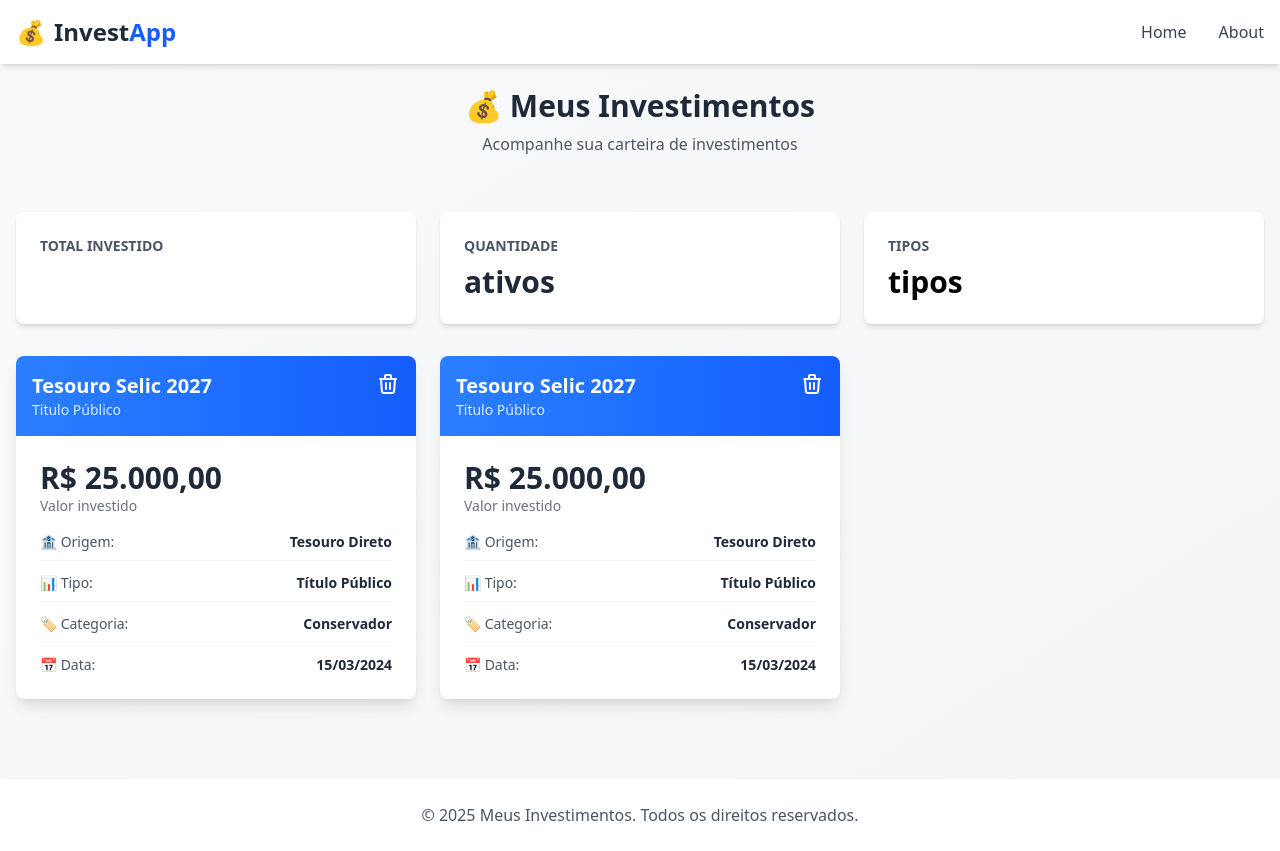
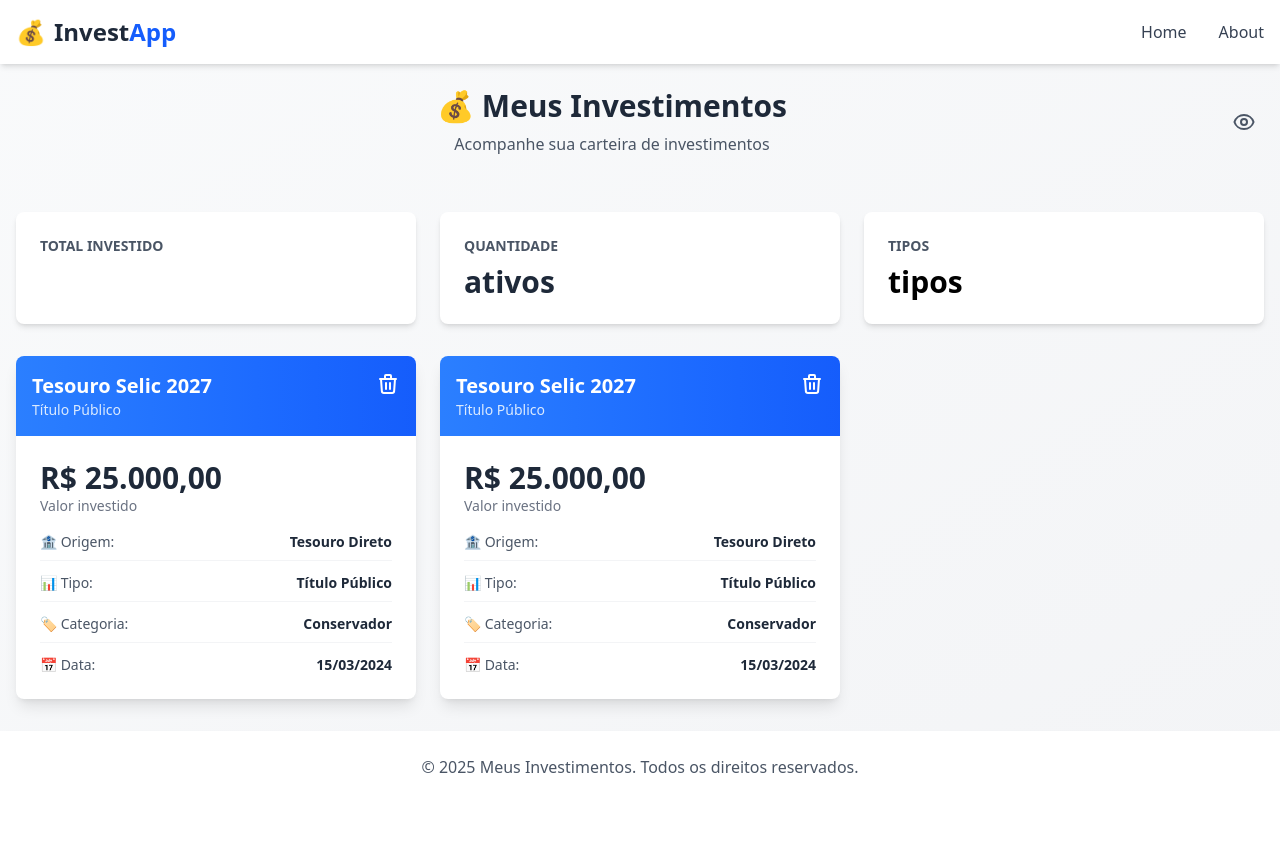
Before and after one commit to luizchaves/pw2-2025-2, a Next.js app in the folder classroom/packages/nextjs/invest-app/: page / in a window 1280 px wide. After the commit the page ends 803 px from the top, so only its background shows below. Built offline with nearby package versions, Linux system fonts and the light colour scheme.

Commit message:
feat: Enhance layout structure and add eye toggle functionality for investment visibility

```diff
--- a/classroom/packages/nextjs/invest-app/app/layout.tsx
+++ b/classroom/packages/nextjs/invest-app/app/layout.tsx
@@ -26,10 +26,18 @@ export default function RootLayout({
   return (
     <html lang="en">
       <body
-        className={`${geistSans.variable} ${geistMono.variable} antialiased bg-linear-to-br from-gray-50 to-gray-100 min-h-screen`}
+        className={`${geistSans.variable} ${geistMono.variable} antialiased bg-linear-to-br from-gray-50 to-gray-100 min-h-screen flex flex-col`}
       >
         <NavBar />
-        {children}
+
+        <main className="flex-1">{children}</main>
+
+        {/* Footer */}
+        <footer className="bg-white shadow-md">
+          <div className="container mx-auto px-4 py-6 text-center text-gray-600">
+            <p>&copy; 2025 Meus Investimentos. Todos os direitos reservados.</p>
+          </div>
+        </footer>
       </body>
     </html>
   );
--- a/classroom/packages/nextjs/invest-app/app/page.tsx
+++ b/classroom/packages/nextjs/invest-app/app/page.tsx
@@ -1,6 +1,48 @@
+'use client';
+
+import { useState } from 'react';
 import { InvestmentCard } from '@/components/InvestmentCard';
 
+const IconEye = () => (
+  <svg
+    className="w-6 h-6 text-gray-600 hover:text-blue-600 transition-colors"
+    fill="none"
+    stroke="currentColor"
+    viewBox="0 0 24 24"
+    strokeWidth={2}
+  >
+    <path
+      strokeLinecap="round"
+      strokeLinejoin="round"
+      d="M15 12a3 3 0 11-6 0 3 3 0 016 0z"
+    />
+    <path
+      strokeLinecap="round"
+      strokeLinejoin="round"
+      d="M2.458 12C3.732 7.943 7.523 5 12 5c4.478 0 8.268 2.943 9.542 7-1.274 4.057-5.064 7-9.542 7-4.477 0-8.268-2.943-9.542-7z"
+    />
+  </svg>
+);
+
+const IconEyeOff = () => (
+  <svg
+    className="w-6 h-6 text-gray-600 hover:text-blue-600 transition-colors"
+    fill="none"
+    stroke="currentColor"
+    viewBox="0 0 24 24"
+    strokeWidth={2}
+  >
+    <path
+      strokeLinecap="round"
+      strokeLinejoin="round"
+      d="M3.98 8.223A10.477 10.477 0 001.934 12C3.226 16.338 7.244 19.5 12 19.5c.993 0 1.953-.138 2.863-.395M6.228 6.228A10.45 10.45 0 0112 4.5c4.756 0 8.773 3.162 10.065 7.498a10.523 10.523 0 01-4.293 5.774M6.228 6.228L3 3m3.228 3.228l3.65 3.65m7.894 7.894L21 21m-3.228-3.228l-3.65-3.65m0 0a3 3 0 10-4.243-4.243m4.242 4.242L9.88 9.88"
+    />
+  </svg>
+);
+
 export default function Home() {
+  const [isEyeOpen, setIsEyeOpen] = useState(true);
+
   const investments = [
     {
       id: 'a3f5e8c7-2d4b-4a9e-8f1c-5b3d7e9a2c1f',
@@ -26,9 +68,12 @@ export default function Home() {
 
   return (
     <>
+      <div className="flex flex-col">
         {/* Header */}
         <header>
-        <div className="container mx-auto px-4 py-6 text-center">
+          <div className="container mx-auto px-4 py-6">
+            <div className="flex items-center justify-between">
+              <div className="text-center flex-1">
                 <h1 className="text-3xl font-bold text-gray-800">
                   <span className="text-blue-600">💰</span> Meus Investimentos
                 </h1>
@@ -36,8 +81,16 @@ export default function Home() {
                   Acompanhe sua carteira de investimentos
                 </p>
               </div>
-      </header>
-
+              <button
+                onClick={() => setIsEyeOpen(!isEyeOpen)}
+                className="hover:scale-110 transition-transform cursor-pointer ml-4 p-2"
+                aria-label="Toggle visibility"
+              >
+                {isEyeOpen ? <IconEye /> : <IconEyeOff />}
+              </button>
+            </div>
+          </div>
+        </header>{' '}
         {/* Main Content */}
         <main className="container mx-auto px-4 py-8">
           {/* Stats Overviews */}
@@ -83,13 +136,7 @@ export default function Home() {
             ))}
           </div>
         </main>
-
-      {/* Footer */}
-      <footer className="bg-white shadow-md mt-12">
-        <div className="container mx-auto px-4 py-6 text-center text-gray-600">
-          <p>&copy; 2025 Meus Investimentos. Todos os direitos reservados.</p>
       </div>
-      </footer>
     </>
   );
 }
```
Lines whose indentation alone changed are shown as unchanged.
